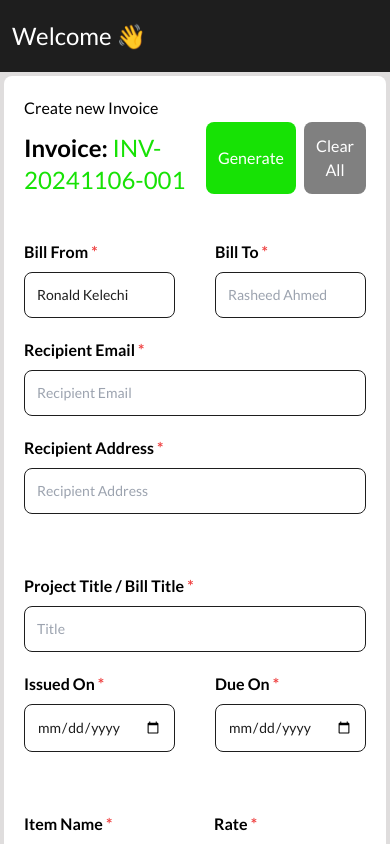
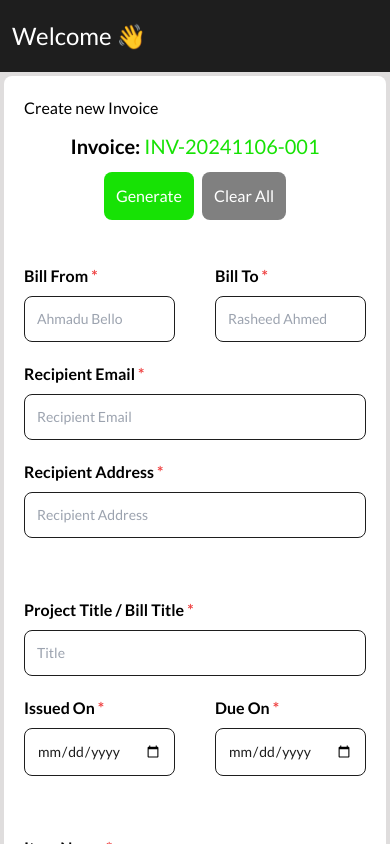
Before and after one commit to WeHub-Group/wehub-invoice-frontend, a React (Vite) app: page /dashboard/generateinvoice in a window 390 px wide. Built offline with nearby package versions, Linux system fonts and the light colour scheme; some icons are missing.

Commit message:
Finished responsiveness for Generate Invoice

```diff
--- /dev/null
+++ b/src/components/Dashboard/PDFTemplate.jsx
@@ -0,0 +1,9 @@
+import React from 'react'
+
+const PDFTemplate = () => {
+    return (
+        <div></div>
+    )
+}
+
+export default PDFTemplate
--- a/src/components/Dashboard/Sidebar.jsx
+++ b/src/components/Dashboard/Sidebar.jsx
@@ -29,6 +29,7 @@ const Sidebar = () => {
                     <NavLink to="logout" className={linkStyle}>Log Out</NavLink>
                 </li>
             </ul>
+
         </div>
     )
 }
--- a/src/components/Dashboard/pages/GenerateInvoice.jsx
+++ b/src/components/Dashboard/pages/GenerateInvoice.jsx
@@ -1,8 +1,11 @@
 import { useState } from 'react'
 import Card from '../../basic/Card'
 import InputField from '../../Authentication/InputField'
+import { useNavigate } from 'react-router-dom'
+import { motion } from 'framer-motion'
 
 const GenerateInvoice = () => {
+    const navigate = useNavigate();
     const [itemName, setItemName] = useState('')
     const [itemRate, setItemRate] = useState('')
     const [itemQuantity, setItemQuantity] = useState(1)
@@ -11,7 +14,7 @@ const GenerateInvoice = () => {
 
     const [formData, setFormData] = useState({
         invoiceId: '',
-        billFrom: 'Ronald Kelechi',
+        billFrom: '',
         billTo: '',
         recipientEmail: '',
         recipientAddress: '',
@@ -48,7 +51,7 @@ const GenerateInvoice = () => {
         const date = new Date();
         let YYYY = date.getFullYear();
         let MM = date.getMonth();
-        let DD = date.getDay();
+        let DD = date.getDate();
         return `INV-${YYYY}${MM}${DD}-${part1}`
     }
     async function addToList() {
@@ -69,7 +72,9 @@ const GenerateInvoice = () => {
 
     const handleSubmit = (e) => {
         e.preventDefault();
-        console.log('Form data:', formData);
+        console.log(formData);
+        // Validation
+        // Go to PDF Template screen then save invoice
     };
 
     return (
@@ -77,8 +82,8 @@ const GenerateInvoice = () => {
             <p className=''>Create new Invoice</p>
 
             {/* Format: INV-YYYYMMDD-001  */}
-            <div className="flex flex-row justify-between items-center">
-                <p className='text-2xl font-bold mt-3'>Invoice: <span className='text-darkPrimary font-normal'>
+            <div className="flex md:flex-row flex-col gap-3 justify-between items-center">
+                <p className='md:text-2xl text-xl font-bold mt-3'>Invoice: <span className='text-darkPrimary font-normal'>
                     {formData.invoiceId ? formData.invoiceId : 'INV-20241106-001'}
                 </span>
                 </p>
@@ -116,12 +121,12 @@ const GenerateInvoice = () => {
 
                 <div className="col-span-full flex flex-col mt-10">
 
-                    <form className="flex flex-row gap-2 justify-between ">
+                    <form className="flex flex-col md:flex-row gap-2 justify-between ">
                         <div className="flex-1">
                             <InputField type={'text'} placeholder={'Item'} label={'Item Name'} required value={itemName} onChange={(e) => { setItemName(e.target.value) }} />
                         </div>
 
-                        <div className="flex flex-row gap-5">
+                        <div className="flex md:flex-row flex-col gap-5">
                             <InputField type={'text'} placeholder={'100.00'} label={'Rate'} required value={itemRate} onChange={(e) => { setItemRate(e.target.value) }} />
                             <InputField type={'text'} placeholder={'1'} label={'Qty'}
                                 value={itemQuantity} onChange={(e) => { setItemQuantity(e.target.value) }} />
@@ -174,7 +179,9 @@ const GenerateInvoice = () => {
 
             </div>
 
-            <div className="bg-grey w-full p-1 font-lato"></div>
+            {/* <div className="bg-[rgba(0,0,0,0.4)] min-w-full h-screen font-lato absolute top-0 flex justify-center items-center">
+                <div className="bg-white h-"></div>
+            </div> */}
 
         </Card>
     )
--- a/src/components/basic/Card.jsx
+++ b/src/components/basic/Card.jsx
@@ -3,7 +3,7 @@ import React from 'react'
 const Card = ({ children }) => {
     return (
         <div className='bg-grey w-full p-1 font-lato'>
-            <div className="w-full h-full p-5 bg-white rounded-lg ">
+            <div className="w-full h-full p-5 bg-white rounded-lg relative">
                 {children}
             </div>
         </div>
--- a/src/main.jsx
+++ b/src/main.jsx
@@ -13,6 +13,7 @@ import ProtectedRoutes from './components/Authentication/ProtectedRoutes'
 import GenerateInvoice from './components/Dashboard/pages/GenerateInvoice'
 import Settings from './components/Dashboard/pages/Settings'
 import ForgotPassword from './components/Authentication/ForgotPassword'
+import PDFTemplate from './components/Dashboard/PDFTemplate'
 
 ReactDOM.createRoot(document.getElementById('root')).render(
   <BrowserRouter>
@@ -36,6 +37,7 @@ ReactDOM.createRoot(document.getElementById('root')).render(
       <Route path='/dashboard' element={<UserDasboard />}>
         <Route index element={<h1>Home</h1>} />
         <Route path="generateinvoice" element={<GenerateInvoice />} />
+        <Route path='generateinvoice/template' element={<PDFTemplate />} />
         <Route path="myinvoice" element={<h1>My Invoices</h1>} />
         <Route path="setting" element={<Settings />} />
       </Route>
```
